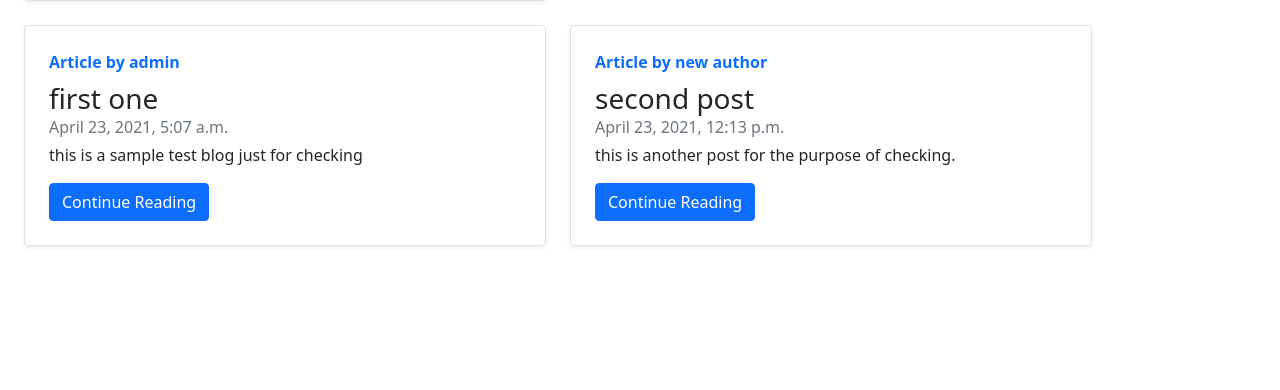
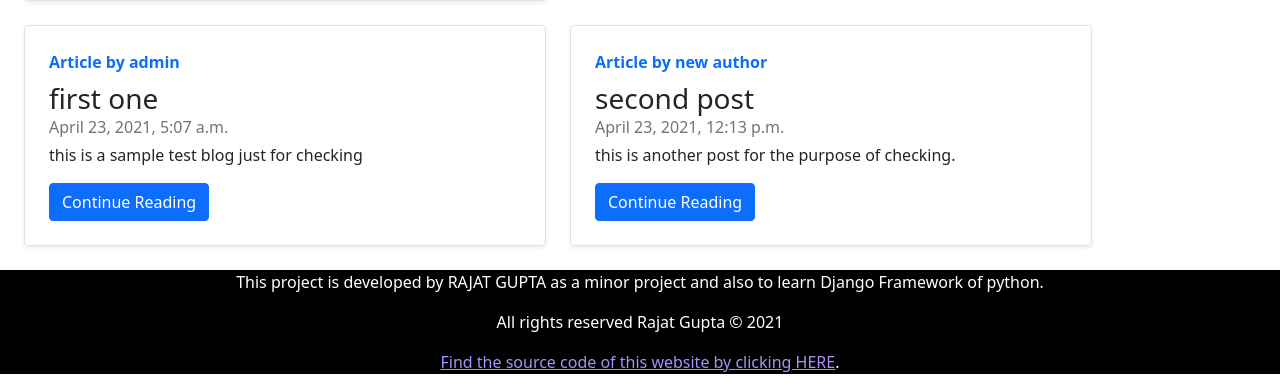
Before and after one commit to rajat-rg/website-for-blogging, a Django app: page / in a window 1280 px wide. Shown: the part 1230-1620 px from the top of the page. Before the commit the page ends 1477 px from the top, so only its background shows below. Run offline with Django 3.2, Linux system fonts and the light colour scheme; data comes from the database, SQL or seed files in the repository.

Commit message:
added footer in index

```diff
--- a/templates/home/index.html
+++ b/templates/home/index.html
@@ -9,6 +9,24 @@
       })
       </script>
 {% endblock js %}
+
+{% block style %}
+
+.footer {
+  padding:0;
+  background-color: rgb(0, 0, 0);
+  color: white;
+  text-align: center;
+
+}
+
+.footer .link a {
+  text-decoration: underline;
+  color: rgb(171, 143, 248);
+  margin-bottom:0;
+}
+
+{% endblock style %}
 
 {% block body %}
 <div class="container-fluid my-4">
@@ -95,4 +113,20 @@
 {% endfor %}
 </div>
 
+<footer>
+  <div class="footer">
+    <p>
+      This project is developed by RAJAT GUPTA as a minor project and also to learn Django Framework of python.
+    </p>
+    <p>All rights reserved Rajat Gupta &copy 2021</p>
+    <p class="link">
+      <a
+        href="https://github.com/rajat-rg/website-for-blogging"
+        target="blank"
+        >Find the source code of this website by clicking HERE</a
+      >.
+    </p>
+  </div>
+</footer>
+
 {% endblock body %}
```
